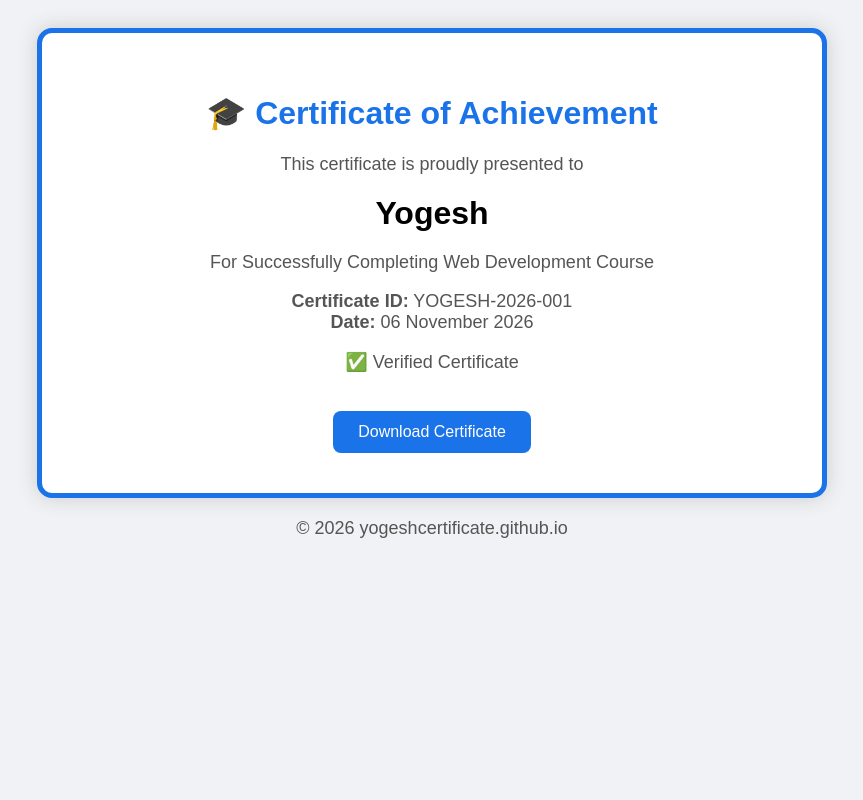
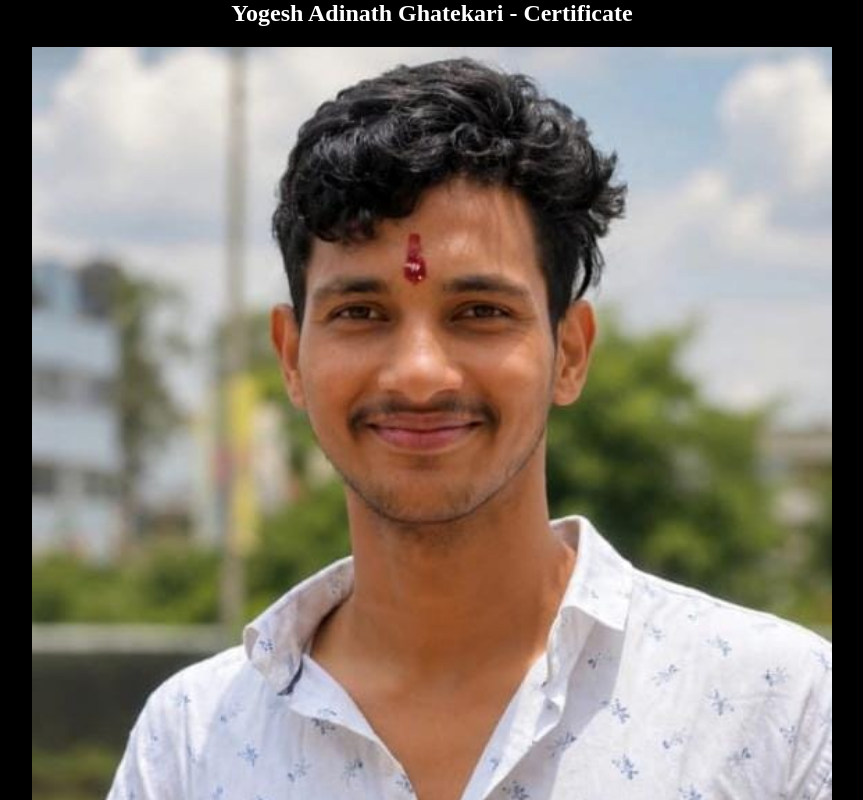
Before and after one commit to yogeshcertificate/yogeshcertificate.github.io, a plain HTML site: page index.html in a window 1280 px wide. Shown: the top 800 px of the page, without its empty margins (208-1071 px from the left). Drawn offline with Linux system fonts and the light colour scheme.

Commit message:
Enhance index.html with certificate details
Added a new certificate section with image and download link.

```diff
--- a/index.html
+++ b/index.html
@@ -1,28 +1,9 @@
-<!DOCTYPE html>
 <html>
-<head>
-<title>Yogesh Certificate</title>
-<style>
-body{font-family:Arial;background:#f0f2f5;text-align:center;padding:20px}
-.box{background:white;max-width:700px;margin:auto;padding:40px;border-radius:15px;box-shadow:0 0 20px #ccc;border:5px solid #1a73e8}
-h1{color:#1a73e8}
-h2{color:#333}
-p{font-size:18px;color:#555}
-.name{font-size:32px;font-weight:bold;color:#000;margin:20px 0}
-.btn{background:#1a73e8;color:white;padding:12px 25px;border-radius:8px;text-decoration:none;display:inline-block;margin-top:20px}
-</style>
-</head>
-<body>
-<div class="box">
-<h1>🎓 Certificate of Achievement</h1>
-<p>This certificate is proudly presented to</p>
-<div class="name">Yogesh</div>
-<p>For Successfully Completing Web Development Course</p>
-<p><b>Certificate ID:</b> YOGESH-2026-001<br>
-<b>Date:</b> 06 November 2026</p>
-<p>✅ Verified Certificate</p>
-<a class="btn" href="#">Download Certificate</a>
-</div>
-<p style="margin-top:20px">© 2026 yogeshcertificate.github.io</p>
+<body style="text-align:center;background:black;margin:0">
+<h2 style="color:white">Yogesh Adinath Ghatekari - Certificate</h2>
+<img src="certificate.jpg" style="width:100%;max-width:800px">
+<br><br>
+<a href="certificate.jpg" download style="background:blue;color:white;padding:15px 30px;text-decoration:none;border-radius:10px">Download Certificate</a>
+<p style="color:white">Place: Nipani, India</p>
 </body>
 </html>
```
